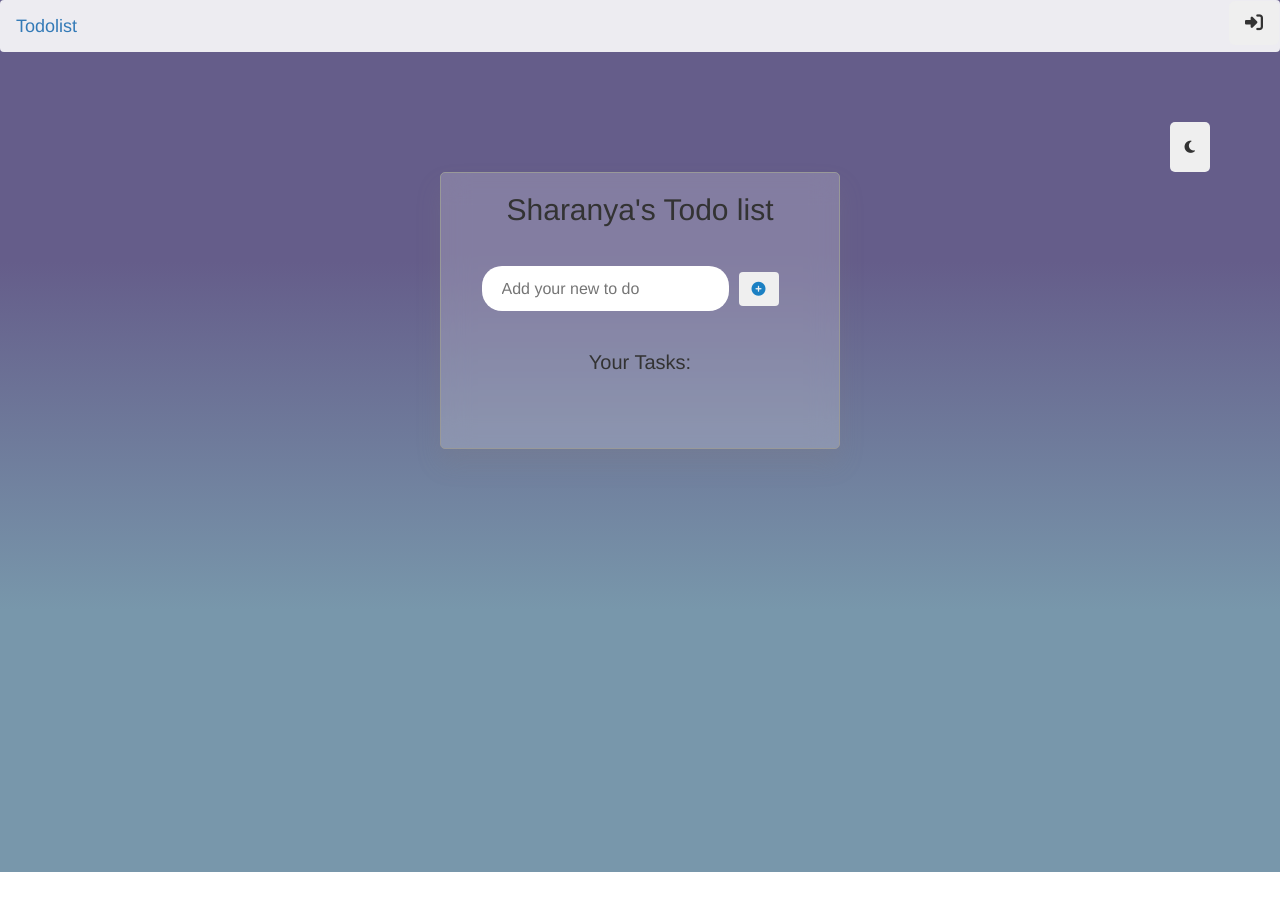
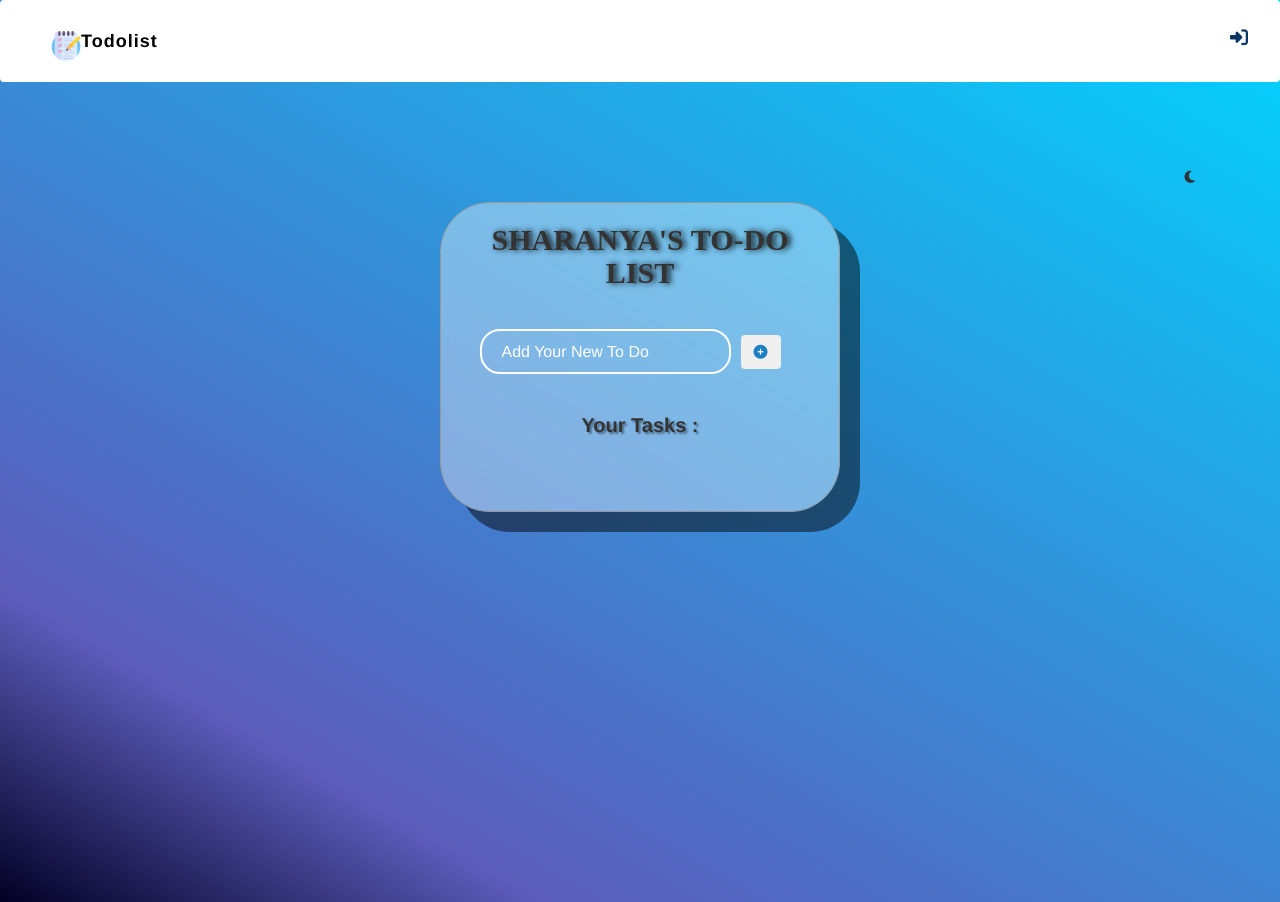
Before and after one commit to sharanya-mitra/Todolist, a website: page index.html in a window 1280 px wide. Before the commit the page ends 872 px from the top, so only its background shows below. Drawn offline with nearby package versions, Linux system fonts and the light colour scheme; a web font is replaced by a local one.

Commit message:
Changed the UI and Added Animations and transitions

```diff
--- a/index.html
+++ b/index.html
@@ -27,31 +27,31 @@
 
 <body>
 
-  <nav class="navbar" style="background-color: rgba(255, 255, 255, 0.882);">
-    <a class="navbar-brand"  href="#">Todolist</a>
+  <nav class="navbar" >
+    <a class="navbar-brand brand-name"  href="#"><img src="images/favicon.png" alt="Brand-iamge" class="brand-image">   Todolist </a>
     <div class="text-right" style="align-items: center;">
-      <button class="btn-lg" style="border: none">
-        <span class="ml-auto"><i class="fa-solid fa-right-to-bracket"></i></span>
+      <button class="btn-lg top-right-btn" style="border: none">
+        <span class="ml-auto"><i class="fa-solid fa-right-to-bracket top-right-icon"></i></span>
       </button>
     </div>
   </nav>
 
-  <main class="container">
-    <button class="toggle-dark" onclick="dark()"><i class="fa-sharp fa-solid fa-moon"></i></button>
+  <main class="container ">
+    <button class="toggle-dark drk-btn" onclick="dark()"><i class="fa-sharp fa-solid fa-moon"></i></button>
     <section>
 
-        <div class="card wrapper">
-        <h2>Sharanya's Todo list</h2>
+        <div class="card wrapper main-card ">
+        <h2 class="card-title">Sharanya's To-do list</h2>
         <form id="addForm">
-          <input type="text" class="todoInput" placeholder="Add your new to do"/>
+          <input type="text" class="todoInput input1" placeholder="Add your new to do"/>
           <button class="btn add"><i class="fa-solid fa-circle-plus"></i></button>
         </form>
         <form id="editForm" class="invisible">
           <input type="text" class="editInput" placeholder="Edit Task" />
-          <button class="add" id="editBtn" type="button"><i class="fa-sharp fa-solid fa-circle-check"></i></button>
+          <button class="add add-bttn" id="editBtn" type="button"><i class="fa-sharp fa-solid fa-circle-check check"></i></button>
         </form>
-        <h4 id="your-tasks">Your Tasks:</h4>
-        <p class="err-msg">Please enter a todo item!</p>
+        <h4 id="your-tasks">Your Tasks :</h4>
+        <p class="err-msg">Please enter a to-do item!</p>
         <div class="todoContainer">
           <ul class="todos"></ul>
         </div>
--- a/style.css
+++ b/style.css
@@ -1,9 +1,11 @@
 @import url("https://fonts.googleapis.com/css2?family=Poppins:wght@300&display=swap");
+@import url('https://fonts.googleapis.com/css2?family=Roboto:ital,wght@0,300;1,300&family=Scope+One&display=swap');
 
 body {
   font-size: 16px;
   color: #e5e0e0;
-  background-image: linear-gradient(to bottom, #655d8a 30%, #7897ab 70%);
+  background: rgb(2,0,36);
+  background: linear-gradient(30deg, rgba(2,0,36,1) 0%, rgb(92, 92, 187) 19%, rgba(0,212,255,1) 100%);
   font-family: 'Poppins', sans-serif;
   overflow: hidden;
 }
@@ -58,8 +60,10 @@ form {
 }
 
 .dark-mode {
-  background-color: #FF3CAC;
-  background-image: linear-gradient(225deg, #FF3CAC 0%, #784BA0 50%, #2B86C5 100%);
+  /* background-color: #FF3CAC;
+  background-image: linear-gradient(225deg, #FF3CAC 0%, #784BA0 50%, #2B86C5 100%); */
+  background: rgb(0,0,0);
+  background: linear-gradient(45deg, rgba(0,0,0,1) 26%, rgba(0,6,255,1) 74%, rgba(0,187,224,1) 100%);
   color: white;
 }
 
@@ -264,3 +268,107 @@ li {
 h2{
   text-align: center;
 }
+/* new UI and animation changes */
+.brand-name{
+ color: #000;
+ font-weight: 600;
+ transition: 0.5s;
+ letter-spacing: 1px;
+  margin-left: 20px;
+  display: flex;
+}
+.brand-image{
+  width: 30px;
+  height: 30px;
+}
+.brand-name:hover{
+  color: #1b80c3;
+  letter-spacing: 2px;
+  filter: drop-shadow(0 6px 2px #1b80c3);
+}
+.navbar{
+  background-color: #ffffff;
+  padding: 15px;
+}
+.top-right-icon{
+  color: #073664;
+}
+.top-right-btn{
+  background-color: #fff;
+  transition: 0.5s;
+}
+.top-right-btn:hover{
+  /* background-color: #d8d8d8; */
+  filter: drop-shadow(4px 8px 2px #1b80c3);
+  border: 2px dashed #000;
+}
+.main-card{
+  background-color: rgba(255, 255, 255, 0.366);
+  transition: 1s;
+  border-radius: 50px ;
+  min-height: fit-content;
+  /* box-shadow: 20px 20px #784BA0; */
+  box-shadow: 20px 20px #0000007b;
+  transition: 0.5s;
+}
+.main-card:hover{
+  filter: hue-rotate(360deg);
+  outline: none;
+
+}
+.card-title{
+text-transform: uppercase;
+text-shadow: 3px 0px 6px#000;
+font-weight: 550;
+font-family: 'Roboto', sans-serif;
+font-family: 'Scope One', serif;
+}
+.input1{
+  outline: none;
+  border: 2px solid rgb(255, 255, 255);
+  background-color: rgba(0, 0, 0, 0);
+  transition: 0.5s;
+}
+.input1:hover{
+  transform: scale(1.01);
+  border-color: #0000ff;
+  box-shadow: 5px 5px #073664;
+}
+::placeholder {
+  color: #fff;
+  text-transform: capitalize;
+}
+.add{
+  transition: 0.5s;
+
+}
+.add:hover,.add:active{
+  border-radius: 40%;
+  background-color: #00f2ff;
+  box-shadow: 5px 5px #4284c6;
+}
+.drk-btn{
+  background-color: #2b92db00;
+  transition: 0.5s;
+}
+.drk-btn:hover{
+  background-color: #0089e4;
+}
+.done, .trash, .edit{
+  transition: 0.3s;
+}
+.fish{
+  /* background-color: #000; */
+  text-shadow: 2px 2px 2px rgba(0, 0, 0, 0.205);
+}
+.done:hover, .trash:hover, .edit:hover{
+  transform: scale(1.5);
+}
+#your-tasks{
+  font-weight: 700;
+  text-shadow: 2px 2px 2px rgba(0, 0, 0, 0.4);
+}
+.err-msg{
+  padding-top: 8rem;
+  color: #000;
+}
```
